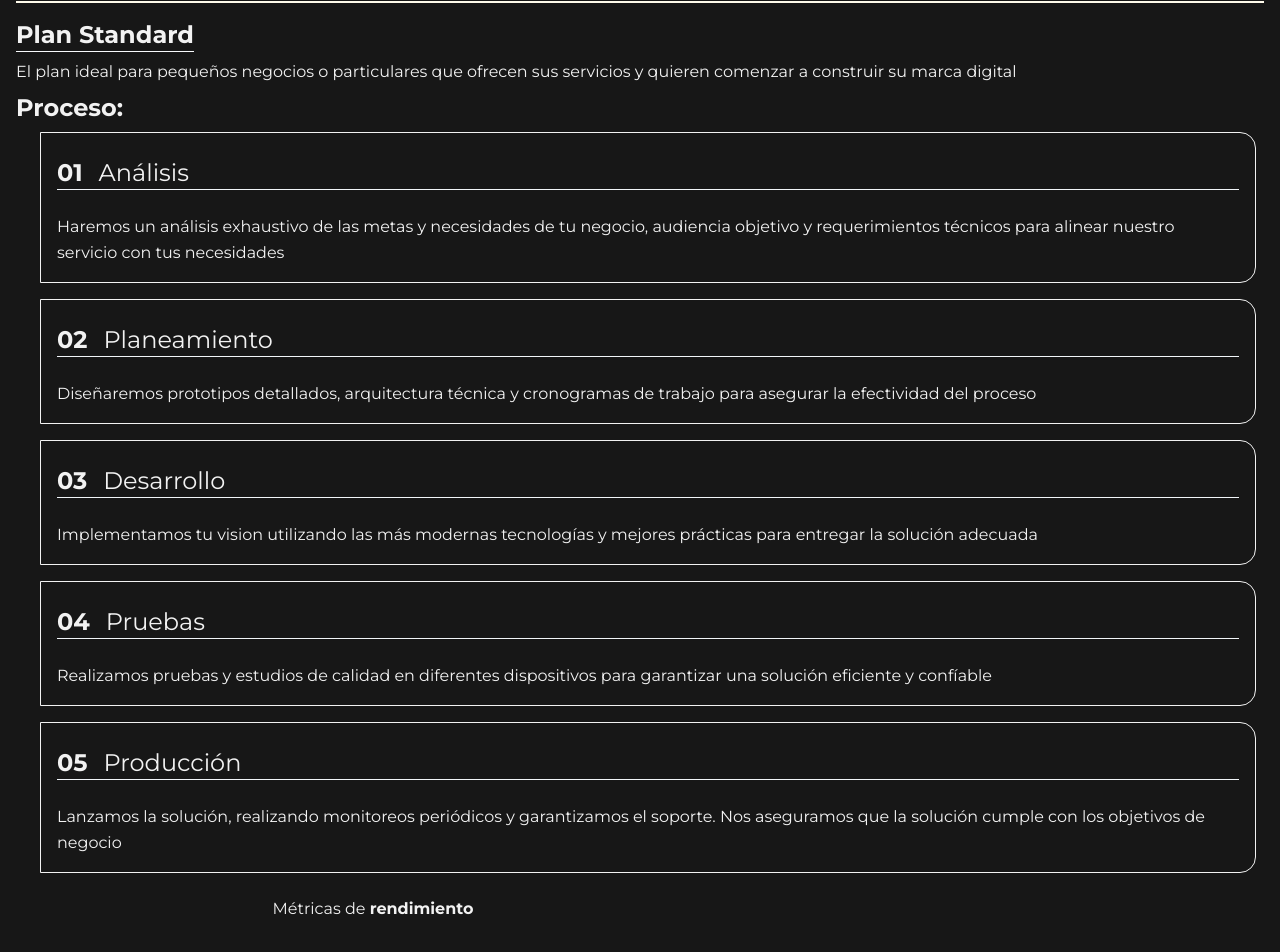
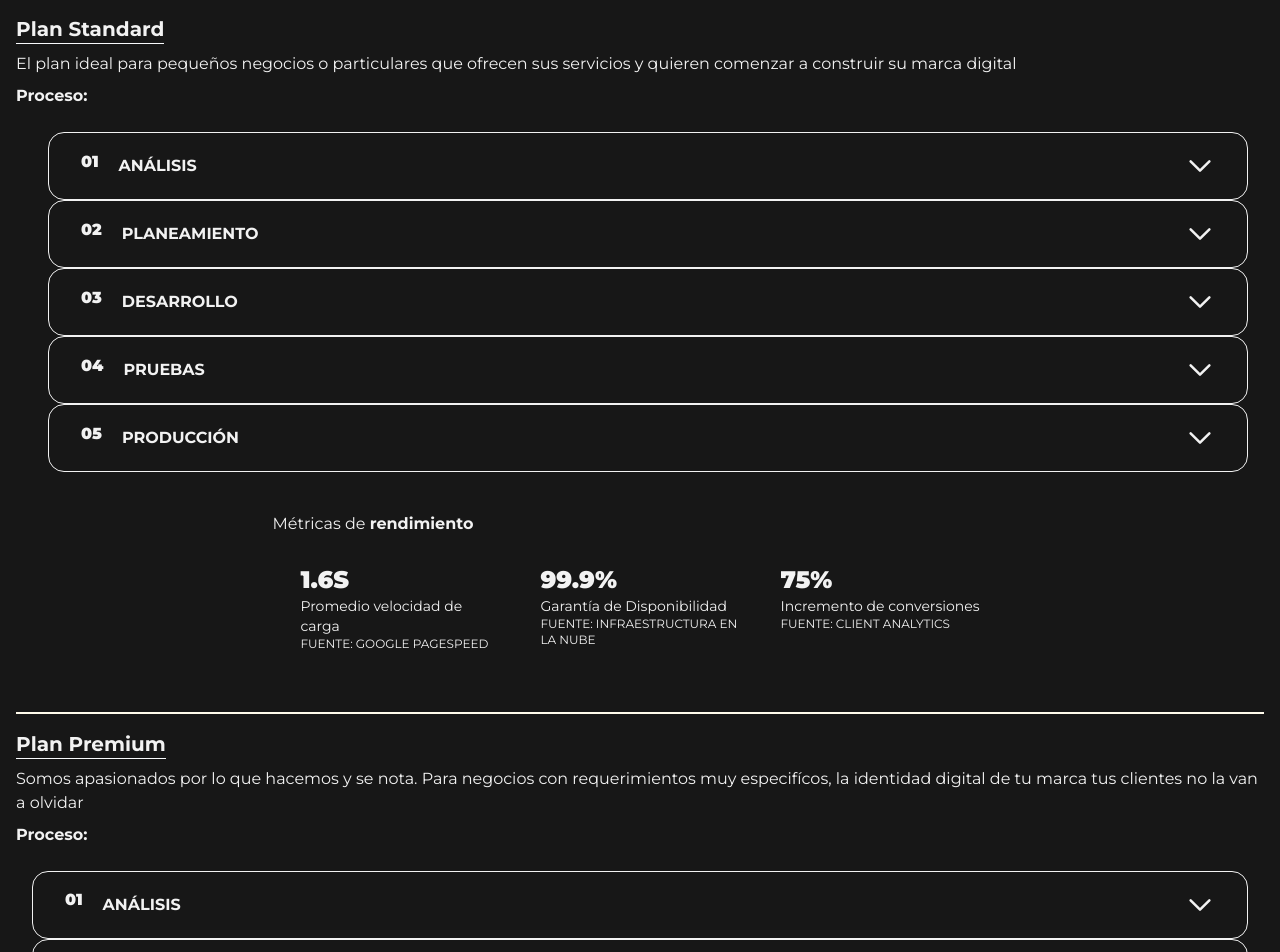
Before and after one commit to est3banst/custom, a React (Vite) app: page /plans in a window 1280 px wide. Shown: the part 220-1172 px from the top of the page. Built offline with nearby package versions, Linux system fonts and the light colour scheme; a web font is replaced by a local one.

Commit message:
sdsaaaaa

```diff
--- a/src/components/AccordionComp.jsx
+++ b/src/components/AccordionComp.jsx
@@ -1,6 +1,6 @@
 import { useRef, useState } from "react";
 
-const AccordionComp = ({ que, answ, idn, active, handleToggle }) => {
+const AccordionComp = ({ que, answ, idn, num, active, secclass, clasname, handleToggle }) => {
     const contentEl = useRef();
 
     return (
@@ -11,7 +11,8 @@ const AccordionComp = ({ que, answ, idn, active, handleToggle }) => {
                 }`}
                 onClick={() => handleToggle(idn)}
             >
-                <h5 className="text-sm font-semibold leading-relaxed">{que}</h5>
+               <section className="flex gap-4"><b className="font-black">{num}</b>
+                <h5 className={`font-bold ${clasname} leading-relaxed`}>{que}</h5></section>
                 <svg
       xmlns="http://www.w3.org/2000/svg"
       fill="none"
@@ -31,7 +32,7 @@ const AccordionComp = ({ que, answ, idn, active, handleToggle }) => {
                     height: active === idn ? `${contentEl.current.scrollHeight}px` : "0px",
                 }}
             >
-                <div className="p-4 leading-relaxed text-slate-100">{answ}</div>
+                <div className={`p-4 leading-relaxed text-slate-100 ${secclass}`}>{answ}</div>
             </div>
         </div>
     );
--- a/src/components/Faq.jsx
+++ b/src/components/Faq.jsx
@@ -3,6 +3,7 @@ import Nav from "./Nav";
 import Footer from "./Footer";
 import AccordionComp from "./AccordionComp";
 import { useEffect } from "react";
+import useScrollTop from './hooks/useScrollTop'
 
 const questions = [
     {
@@ -29,9 +30,7 @@ const questions = [
 
 const Faq = () => {
 
-    useEffect(() => {
-        scrollTo(0, 0)
-    }, []);
+    useScrollTop();
 
     const [active, setActive] = useState(null);
 
--- a/src/components/Plans.jsx
+++ b/src/components/Plans.jsx
@@ -1,34 +1,50 @@
 import React from 'react'
+import AccordionComp from './AccordionComp'
+import { useState } from 'react'
 
 const Plans = () => {
+  const [activeStandard, setActiveStandard] = useState(null);
+  const [activePremium, setActivePremium] = useState(null);
+
+  const handleToggleStandard = (id) => {
+    setActiveStandard(activeStandard === id ? null : id);
+  };
+
+  const handleTogglePremium = (id) => {
+    setActivePremium(activePremium === id ? null : id);
+  };
+
   return (
     <>
     <div className='p-4'>
-        <h2 className='border-b text-xl md:text-2xl font-black border-slate-50 w-max my-4'>Planes</h2>
+        <h2 className='border-b text-2xl font-black border-slate-50 w-max my-4'>Planes</h2>
         <h2>Todos nuestros servicios tienen las mismas dos modalidades, <b className='text-[#a78bfa]'>Standard</b> o <b className='text-[#a78bfa]'>Premium</b></h2>
 
         <section className='border-t-2 border-amber-50 my-4'>
-  <h2 className='border-b w-max font-bold text-2xl border-slate-50 mt-4'>
+  <h2 className='border-b w-max font-bold text-xl border-slate-50 mt-4'>
     Plan Standard
     </h2>
     <p className='my-2'>El plan ideal para pequeños negocios o particulares que ofrecen sus servicios y quieren comenzar a construir su marca digital</p>
-    <p className='text-xl md:text-2xl w-max font-bold my-2'>Proceso:</p>
-    <div className='flex flex-col m-2 px-4 leading-relaxed w-full gap-4'>
-      <section className='flex flex-col gap-4 border border-[#f2f2f2] rounded-e-2xl p-4'><article className='flex gap-4 border-b w-full text-xl md:text-2xl my-2 border-slate-100'><b>01</b><h2>Análisis</h2></article>
-      <article>Haremos un análisis exhaustivo de las metas y necesidades de tu negocio, audiencia objetivo y requerimientos técnicos para alinear nuestro servicio con tus necesidades</article>
-      </section>
-      <section className='flex flex-col gap-4 border border-[#f2f2f2] rounded-e-2xl p-4'><article className='flex gap-4 border-b w-full text-xl md:text-2xl my-2 border-slate-100'><b>02</b><h2>Planeamiento</h2></article>
-      <article>Diseñaremos prototipos detallados, arquitectura técnica y cronogramas de trabajo para asegurar la efectividad del proceso</article>
-      </section>
-      <section className='flex flex-col gap-4 border border-[#f2f2f2] rounded-e-2xl p-4'><article className='flex gap-4 border-b w-full text-xl md:text-2xl my-2 border-slate-100'><b>03</b><h2>Desarrollo</h2></article>
-      <article>Implementamos tu vision utilizando las más modernas tecnologías y mejores prácticas para entregar la solución adecuada</article>
-      </section>
-      <section className='flex flex-col gap-4 border border-[#f2f2f2] rounded-e-2xl p-4'><article className='flex gap-4 border-b w-full text-xl md:text-2xl my-2 border-slate-100'><b>04</b><h2>Pruebas</h2></article>
-      <article>Realizamos pruebas y estudios de calidad en diferentes dispositivos para garantizar una solución eficiente y confíable</article>
-      </section>
-      <section className='flex flex-col gap-4 border border-[#f2f2f2] rounded-e-2xl p-4'><article className='flex gap-4 border-b w-full text-xl md:text-2xl my-2 border-slate-100'><b>05</b><h2>Producción</h2></article>
-      <article>Lanzamos la solución, realizando monitoreos periódicos y garantizamos el soporte. Nos aseguramos que la solución cumple con los objetivos de negocio</article>
-      </section>
+    <p className='text-base w-max font-bold my-2'>Proceso:</p>
+    <div className='flex flex-col m-2 px-2 leading-relaxed w-full gap-4'>
+      <section className='flex flex-col p-4'>
+        {
+          standardSteps.map((step, index) => (
+            <AccordionComp
+            que={step.step}
+            answ={step.info}
+            num={step.num}
+            active={activeStandard}
+            idn={index+1}
+            clasname={'uppercase text-base p-1'}
+            secclass={'border-t border-slate-50 mt-2'}
+            key={index}
+            handleToggle={handleToggleStandard}
+            />
+          ))
+        }
+       </section>
+
     </div>
     <div className='mx-auto py-4 px-2 w-max'>
    <h2>Métricas de <b>rendimiento</b></h2>
@@ -55,31 +71,30 @@ const Plans = () => {
     </div>
         </section>
         <section className='border-t-2 border-amber-50 my-4'>
-          <h2 className='border-b w-max border-slate-50 mt-4'>
+          <h2 className='border-b w-max text-xl font-bold border-slate-50 mt-4'>
             Plan Premium
           </h2>
-          <p>Somos apasionados por lo que hacemos y se nota. Para negocios con requerimientos muy especifícos, la identidad digital de tu marca tus clientes no la van a olvidar
+          <p className='my-2'>Somos apasionados por lo que hacemos y se nota. Para negocios con requerimientos muy especifícos, la identidad digital de tu marca tus clientes no la van a olvidar
           </p>
-          <p className='border-b-[.5px] border-slate-50 mb-2 w-max'>Proceso:</p>
+          <p className='text-base w-max font-bold my-2'>Proceso:</p>
     <div className='flex flex-col w-full gap-4'>
-      <section className='flex gap-4'><b>01</b><h2>Análisis</h2>
-      <article></article>
-      </section>
-      <section className='flex gap-4'><b>02</b><h2>Planeamiento</h2>
-      <article></article>
-      </section>
-      <section className='flex gap-4'><b>03</b><h2>Desarrollo</h2>
-      <article></article>
-      </section>
-      <section className='flex gap-4'><b>04</b><h2>Pruebas</h2>
-      <article></article>
-      </section>
-      <section className='flex gap-4'><b>05</b><h2>Refinado</h2>
-      <article></article>
-      </section>
-      <section className='flex gap-4'><b>06</b><h2>Producción</h2>
-      <article></article>
-      </section>
+    <section className='flex flex-col p-4'>
+        {
+          premiumSteps.map((pstep, index) => (
+            <AccordionComp
+            que={pstep.step}
+            answ={pstep.info}
+            num={pstep.num}
+            active={activePremium}
+            idn={index+1}
+            clasname={'uppercase text-base p-1'}
+            secclass={'border-t border-slate-50 mt-2'}
+            key={index}
+            handleToggle={handleTogglePremium}
+            />
+          ))
+        }
+       </section>
     </div>
           <div className='mx-auto py-4 px-2 w-max'>
    <h2>Métricas de <b>rendimiento</b></h2>
@@ -111,3 +126,65 @@ const Plans = () => {
 }
 
 export default Plans
+
+const standardSteps = [
+  {
+    num: '01',
+    step: 'Análisis',
+    info: "Haremos un análisis exhaustivo de las metas y necesidades de tu negocio, audiencia objetivo y requerimientos técnicos para alinear nuestro servicio a tus necesidades"
+  },
+  {
+    num: '02',
+    step: 'Planeamiento',
+    info: 'Diseñaremos prototipos detallados, arquitectura técnica y cronogramas de trabajo para asegurar la efectividad del proceso'
+  },
+  {
+    num: '03',
+    step: 'Desarrollo',
+    info: 'Implementamos tu vision utilizando las más modernas tecnologías y mejores prácticas para entregar la solución adecuada'
+  },
+  {
+    num: '04',
+    step: 'Pruebas',
+    info: 'Realizamos pruebas y estudios de calidad en diferentes dispositivos para garantizar una solución eficiente y confíable'
+  },
+  {
+    num: '05',
+    step: 'Producción',
+    info: 'Lanzamos la solución, realizando monitoreos periódicos y garantizamos el soporte. Nos aseguramos que la solución cumple con los objetivos de negocio'
+  },
+
+]
+const premiumSteps = [
+  {
+    num: '01',
+    step: 'Análisis',
+    info: 'Haremos un análisis extenso sobre tu negocio, para encontrar o definir su esencia y como está lo hace único en el mercado. El énfasis será la experiencia de usuario'
+  },
+  {
+    num: '02',
+    step: 'Planeamiento',
+    info: 'Definiremos los procesos a realizar, basados en las últimas tendencias para aumentar el ROI y potenciar tu negocio desde el primer segundo'
+  },
+  {
+    num: '03',
+    step: 'Desarrollo',
+    info: 'Implementamos los procesos definidos en el paso anterior, trabajando con las últimas tecnologías de desarrollo web para crear una experiencia digital única'
+  },
+  {
+    num: '04',
+    step: 'Pruebas',
+    info: 'Haremos pruebas extensivas en varios dispositivos, estudios de calidad y análisis para mejorar la experiencia de usuario para garantizar una solución perfecta'
+  },
+  {
+    num: '05',
+    step: 'Refinado',
+    info: 'Realizaremos un analisis de una primera versión de la solución asegurando que cumpla con los estandares más altos, estudios de rendimiento, estudios de ux, perfeccionamiento del contenido y más'
+  },
+  {
+    num: '06',
+    step: 'Producción',
+    info: 'Lanzamos la solución'
+  },
+
+]
--- a/src/components/pages/AboutPage.jsx
+++ b/src/components/pages/AboutPage.jsx
@@ -2,12 +2,11 @@ import React from 'react'
 import Nav from '../Nav'
 import Us from '../Us'
 import Footer from '../Footer'
-import { useEffect } from 'react'
+
+import useScrollTop from '../hooks/useScrollTop'
 
 const AboutPage = () => {
-    useEffect(() => {
-        scrollTo(0, 0)
-    }, []);
+    useScrollTop()
   return (
     <>
     <div className='flex flex-col relative h-screen bg-[#171717]'>
--- a/src/components/pages/PlansLayout.jsx
+++ b/src/components/pages/PlansLayout.jsx
@@ -11,7 +11,7 @@ const PlansLayout = () => {
     <>
     <div className='grid grid-cols-1 justify-evenly'>
         <Nav/>
-       <div className='pt-[100px]'>
+       <div className='pt-[96px]'>
        <Plans/>
        </div>
         <Footer/>
```
Also changed, not shown: src/components/GridHero.jsx (+2 -8 lines).
